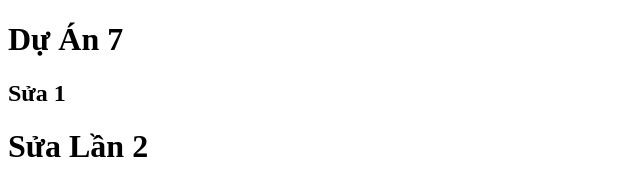
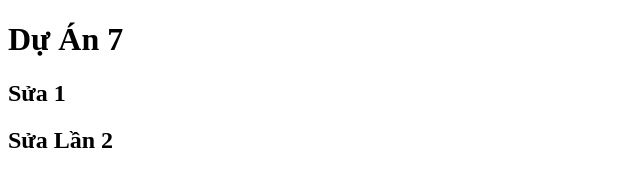
Before and after one commit to cngthaivn/du-an-7, a plain HTML site: page index.html in a window 1280 px wide. Shown: the whole page, without its empty margins (0-640 px from the left). Drawn offline with Linux system fonts and the light colour scheme.

Commit message:
3. Sửa Lần 3

```diff
--- a/index.html
+++ b/index.html
@@ -8,6 +8,6 @@
   <body>
     <h1>Dự Án 7</h1>
     <h2>Sửa 1</h2>
-    <h1>Sửa Lần 2</h1>
+    <h2>Sửa Lần 2</h2>
   </body>
 </html>
```
